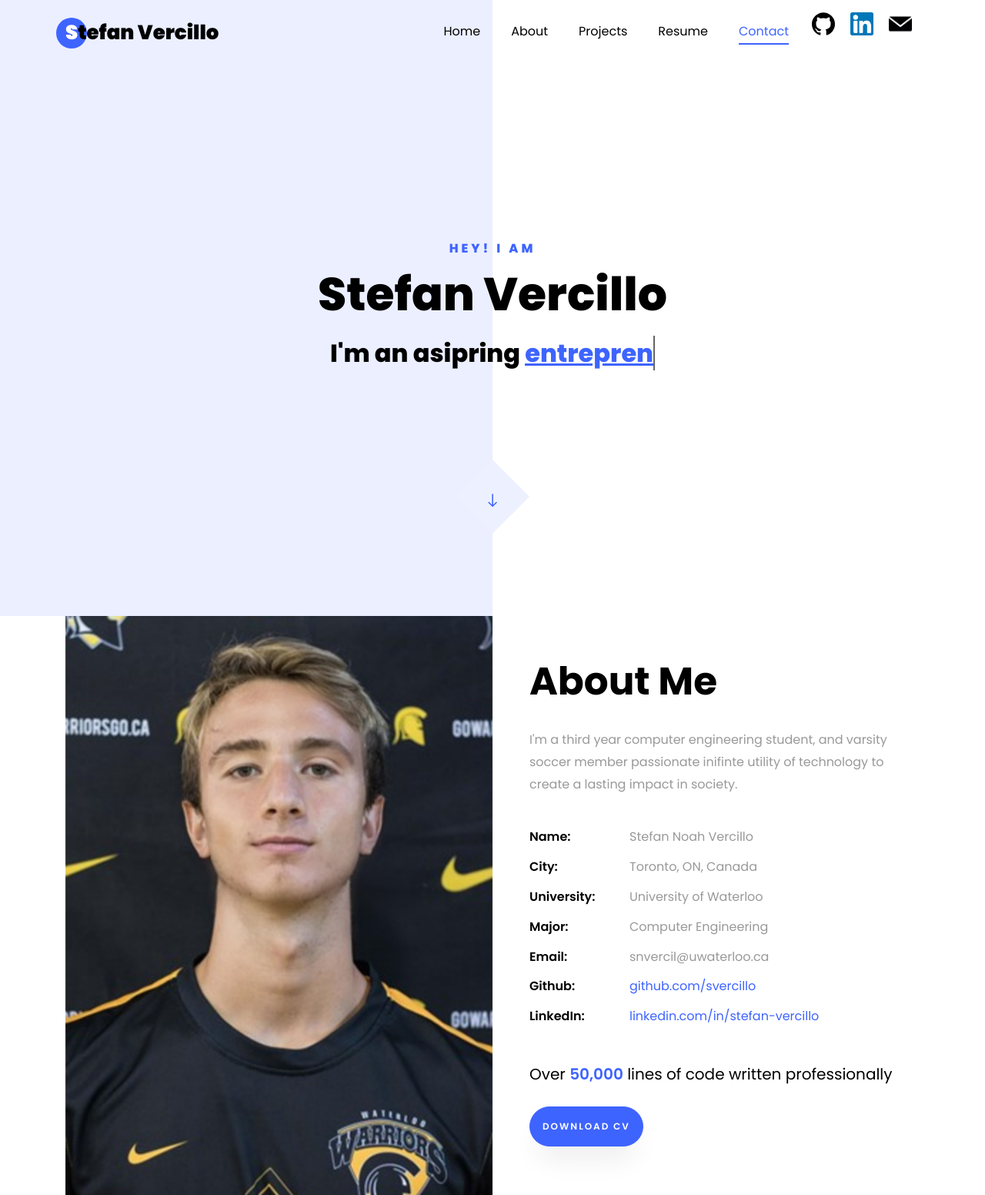
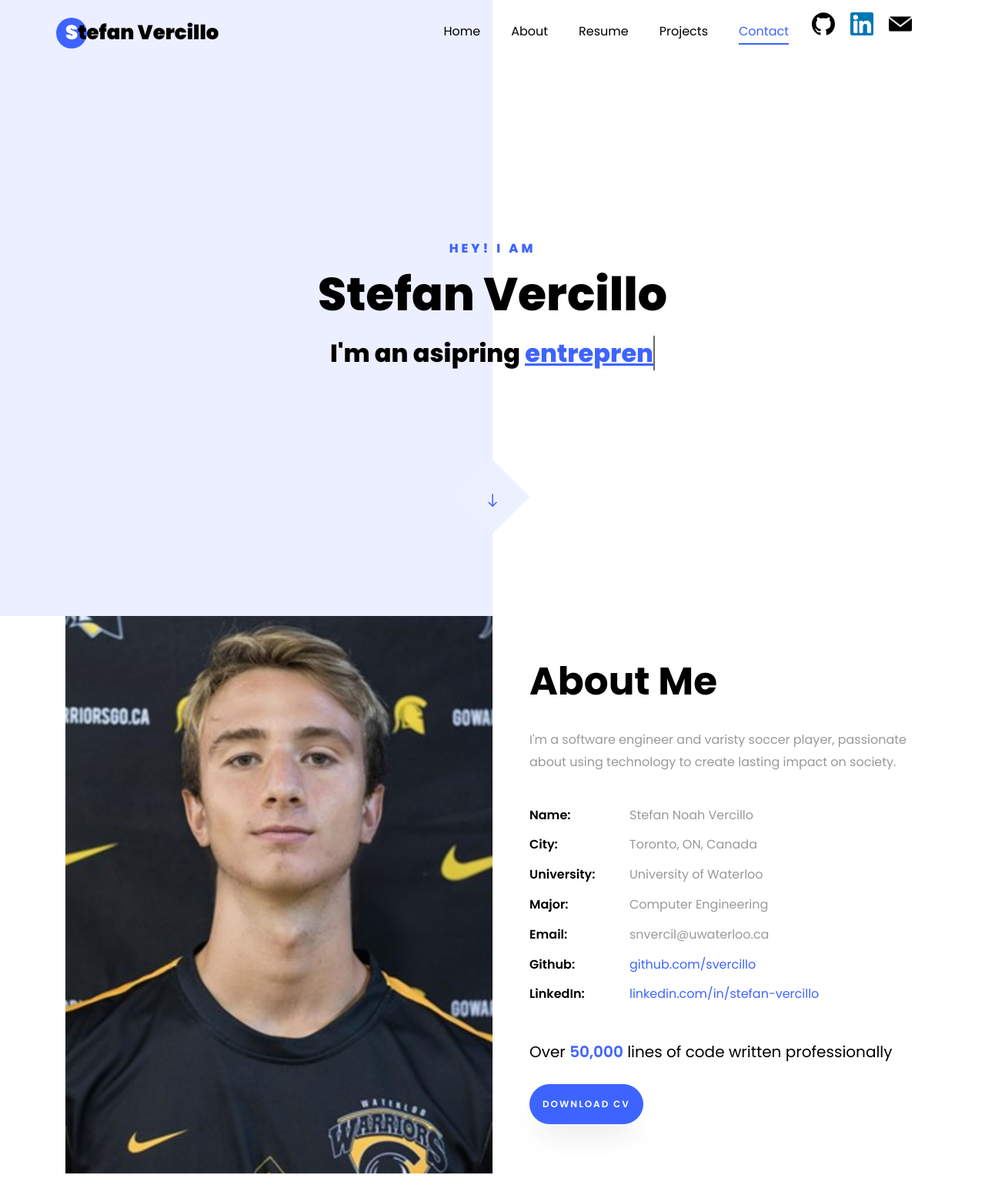
Before and after one commit to svercillo/Path-Finding-Visualization, a Flask app: page / in a window 1280 px wide. Shown: the top 1552 px of the page at 77% size. Run offline with Flask 2, Linux system fonts and the light colour scheme; some libraries are stand-ins or nearby versions; some web fonts are replaced.

Commit message:
index.html update

```diff
--- a/templates/index.html
+++ b/templates/index.html
@@ -75,8 +75,8 @@
 	        <ul class="navbar-nav nav ml-auto">
 				<li class="nav-item"><a href="#home-section" class="nav-link"><span>Home</span></a></li>
 				<li class="nav-item"><a href="#about-section" class="nav-link"><span>About</span></a></li>
+				<li class="nav-item"><a href="#resume-section" class="nav-link"><span>Resume</span></a></li>
 				<li class="nav-item"><a href="#projects-section" class="nav-link"><span>Projects</span></a></li>
-				<li class="nav-item"><a href="#resume-section" class="nav-link"><span>Resume</span></a></li>
 				<!-- <li class="nav-item"><a href="#services-section" class="nav-link"><span>Services</span></a></li> -->
 				<!-- <li class="nav-item"><a href="#blog-section" class="nav-link"><span>My Blog</span></a></li> -->
 				<li class="nav-item"><a href="#contact-section" class="nav-link"><span>Contact</span></a></li>
@@ -127,8 +127,9 @@
     				<div class="row justify-content-start pb-3">
 		          <div class="col-md-12 heading-section ftco-animate">
 		          	<h1 class="big">About</h1>
-		            <h2 class="mb-4">About Me</h2>
-		            <p>I'm a third year computer engineering student, and varsity soccer member passionate inifinte utility of technology to create a lasting impact in society.</p>
+					<h2 class="mb-4">About Me</h2>
+					<p> I'm a software engineer and varisty soccer player, passionate about using technology to create lasting impact on society.</p>
+		            <!-- <p>I'm a third year computer engineering student, and varsity soccer member inifinte utility of technology to create a lasting impact in society.</p> -->
 		            <ul class="about-info mt-4 px-md-0 px-2">
 		            	<li class="d-flex"><span>Name:</span> <span>Stefan Noah Vercillo</span></li>
 		            	<!-- <li class="d-flex"><span>Date of birth:</span> <span>October 28, 2000</span></li> -->
@@ -164,7 +165,7 @@
     				<a href="https://en.wikipedia.org/wiki/Toronto-Dominion_Bank" class="partner"><img src="./static/images/td.jpg" class="img-fluid" alt="Colorlib Template"></a>
     			</div>
     			<div class="col-sm ftco-animate">
-    				<a href="https://www.torontofurnishedrentals.com/" class="partner"><img src="./static/images/svs3.jpg" class="img-fluid" alt="Colorlib Template"></a>
+    				<a href="https://www.torontofurnishedrentals.com/our-story/" class="partner"><img src="./static/images/svs3.jpg" class="img-fluid" alt="Colorlib Template"></a>
     			</div>
     			<div class="col-sm ftco-animate">
     				<a href="https://en.wikipedia.org/wiki/Ford_Motor_Company" class="partner"><img src="./static/images/ford.png" class="img-fluid" alt="Colorlib Template"></a>
```
